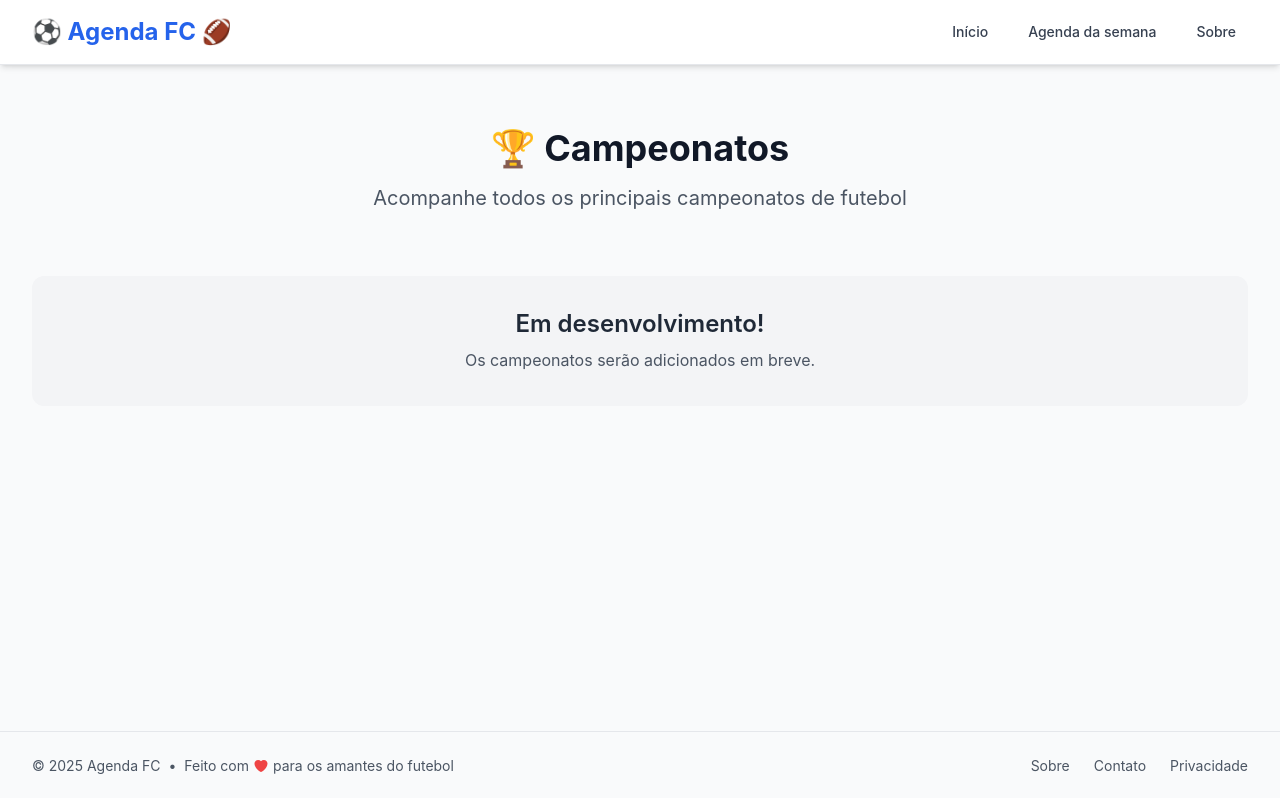
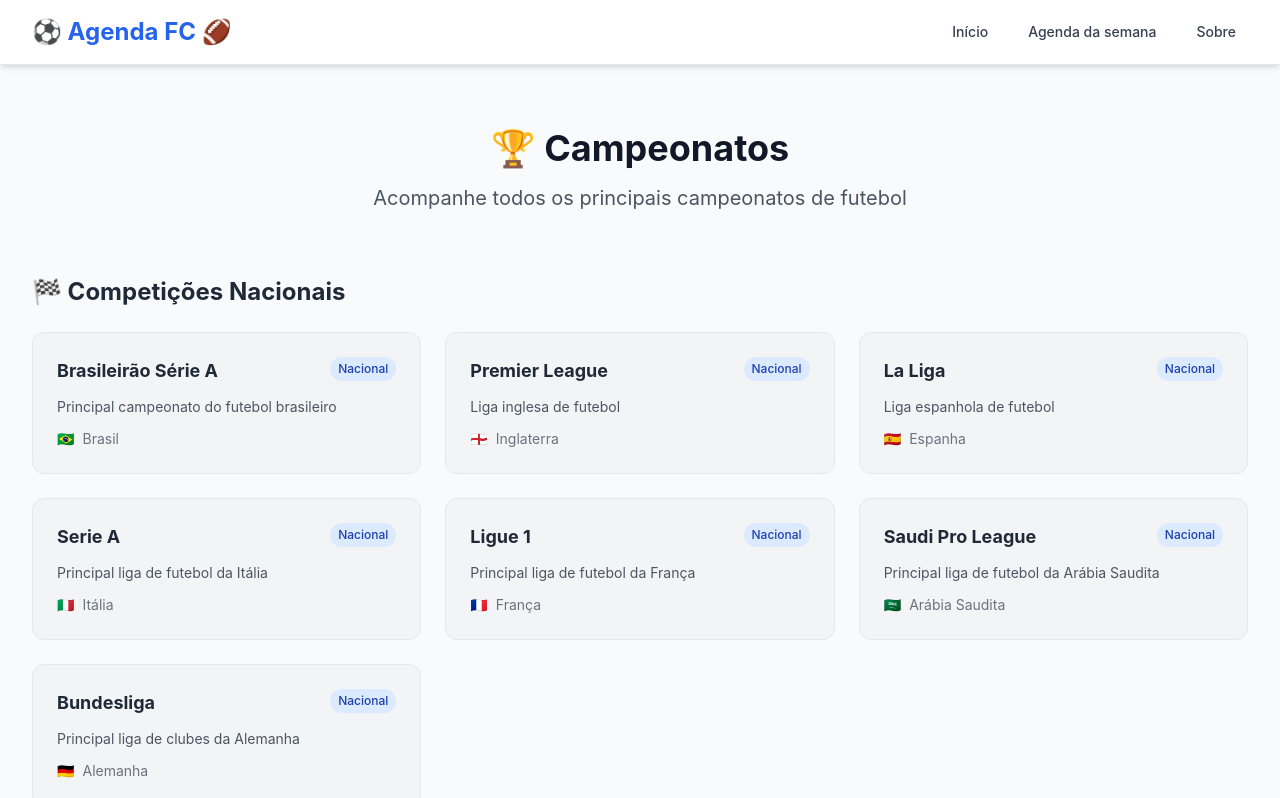
Before and after one commit to ludgero20/agendafc, a Next.js app: page /competicoes in a window 1280 px wide. Shown: the top 798 px of the page. Built offline with nearby package versions, Linux system fonts and the light colour scheme.

Commit message:
revisão de 12/09

```diff
--- a/app/competicoes/page.tsx
+++ b/app/competicoes/page.tsx
@@ -69,6 +69,7 @@ export default function Competicoes() {
       case 'Espanha': return '🇪🇸';
       case 'Itália': return '🇮🇹';
       case 'França': return '🇫🇷';
+      case 'Alemanha': return '🇩🇪';
       case 'Arábia Saudita': return '🇸🇦';
       case 'Europa': return '🇪🇺';
       case 'América do Sul': return '🌎';
--- a/public/jogos.json
+++ b/public/jogos.json
@@ -1255,11 +1255,11 @@
     {
       "id": 360,
       "data": "2025-09-12",
-      "campeonato": "Budesliga",
+      "campeonato": "Bundesliga",
       "time1": "Bayer Leverkusen",
       "time2": "Eintracht Frankfurt",
       "hora": "15:30",
-      "canal": "Xsports, Sportv, CazéTV, OneFootball",
+      "canal": "Xsports, Sportv, CazéTV, OneFootball"
     },
     {
       "id": 361,
@@ -1282,11 +1282,12 @@
     {
       "id": 363,
       "data": "2025-09-12",
-      "campeonato": "Brasileirão Série B",
+      "campeonato": "Brasileirão",
       "time1": "Coritiba",
       "time2": "Goiás",
       "hora": "21:30",
-      "canal": "Disney+"
+      "canal": "Disney+",
+      "divisao": "Série B"
     }
   ],
   "competicoes": [
@@ -1366,6 +1367,13 @@
       "pais": "Europa",
       "tipo": "Continental",
       "descricao": "Segunda principal competição europeia"
+    },
+    {
+      "id": 12,
+      "nome": "Bundesliga",
+      "pais": "Alemanha",
+      "tipo": "Nacional",
+      "descricao": "Principal liga de clubes da Alemanha"
     }
   ]
 }
```
